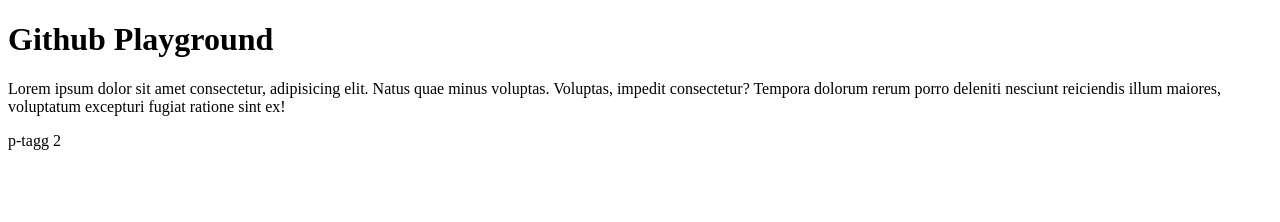
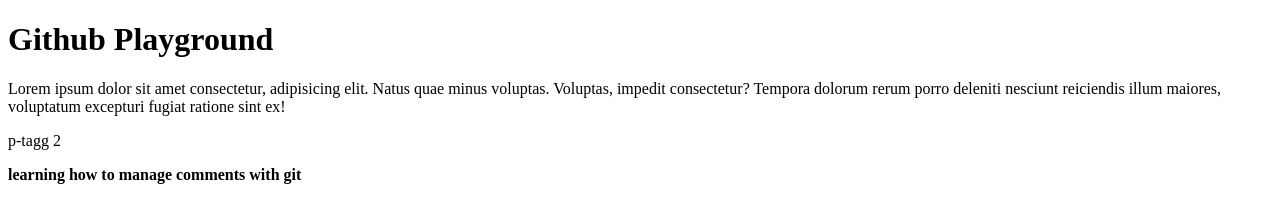
Before and after one commit to zazzzi/github-playground, a plain HTML site: page index.html in a window 1280 px wide. Drawn offline with Linux system fonts and the light colour scheme.

Commit message:
Learning the comments

```diff
--- a/index.html
+++ b/index.html
@@ -19,6 +19,8 @@
 
     <p>p-tagg 2</p>
 
+    <strong>learning how to manage comments with git</strong>
+
 </body>
 
 </html>
```
